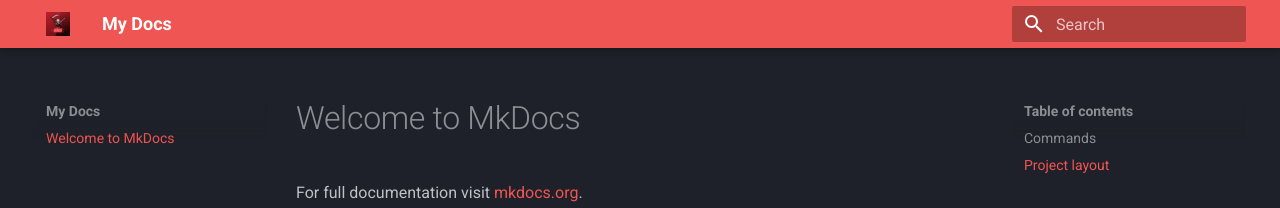
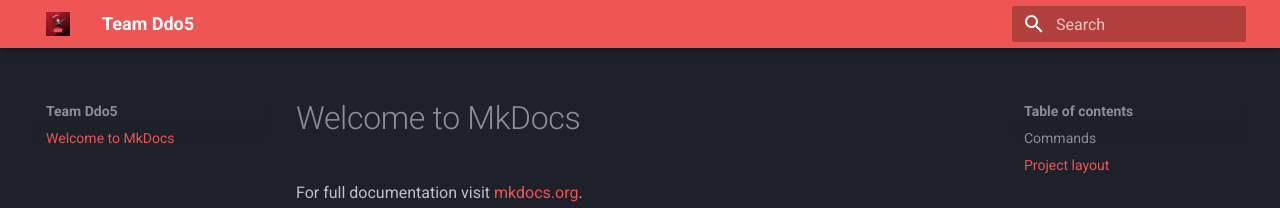
Before and after one commit to tdivyajyotis/team-Ddo5, an MkDocs documentation site: the page built from docs/index.md, in a window 1280 px wide. Shown: the top 208 px of the page. Built offline with MkDocs 1.6.1 and Material for MkDocs 9.7.7, drawn with Linux system fonts in a browser that asks for light colours.

Commit message:
edit name

```diff
--- a/mkdocs.yml
+++ b/mkdocs.yml
@@ -1,4 +1,4 @@
-site_name: My Docs
+site_name: Team Ddo5
 theme:
   name: material
   palette:
```
